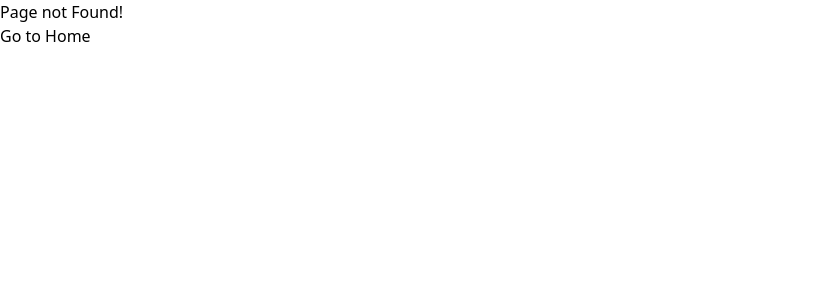
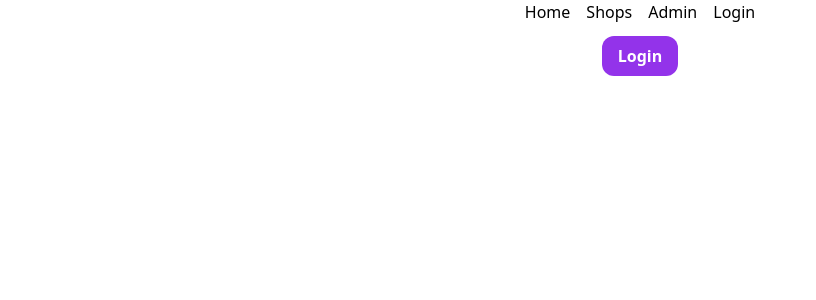
Before and after one commit to ahsaanjee045/10-react-basic, a React (Vite) app: page /login in a window 1280 px wide. Before the commit this address had no page. Shown: the top 300 px of the page, without its empty margins (0-816 px from the left). Built offline with nearby package versions, Linux system fonts and the light colour scheme.

Commit message:
added dynamic routes

```diff
--- a/package.json
+++ b/package.json
@@ -15,6 +15,7 @@
     "react-dom": "^18.2.0",
     "react-hot-toast": "^2.4.1",
     "react-router-dom": "^6.22.0",
+    "react-spinners": "^0.13.8",
     "zod": "^3.22.4"
   },
   "devDependencies": {
--- a/src/App.jsx
+++ b/src/App.jsx
@@ -1,18 +1,39 @@
-import React from "react";
-import { Route, Routes } from "react-router-dom";
+import React, { useState } from "react";
+import { Navigate, Route, Routes } from "react-router-dom";
 import NotFound from "./pages/NotFound";
 import AdminLayout from "./layouts/AdminLayout";
+import Login from "./pages/Login";
+import Navbar from "./components/Navbar";
+import Shop from "./pages/Shop";
+import SingleProduct from "./pages/SingleProduct";
 
 const App = () => {
+    const [user, setUser] = useState(null);
     return (
         <div>
+            <Navbar />
             <Routes>
                 <Route path="/" element={<LandingPage />} />
                 <Route path="/shop" element={<Shop />} />
-                <Route path="/admin" element={<AdminLayout />}>
+                <Route path="/shop/:id" element={<SingleProduct />} />
+
+                <Route
+                    path="/admin"
+                    element={
+                        user ? (
+                            <AdminLayout user={user} />
+                        ) : (
+                            <Navigate to={"/"} />
+                        )
+                    }
+                >
                     <Route index element={<WelcomeAdmin />} />
                     <Route path="add-product" element={<AddProduct />} />
                 </Route>
+                <Route
+                    path="/login"
+                    element={<Login user={user} setUser={setUser} />}
+                />
 
                 <Route path="*" element={<NotFound />} />
             </Routes>
@@ -24,9 +45,6 @@ export default App;
 
 function LandingPage() {
     return <div>Landing page</div>;
-}
-function Shop() {
-    return <div>Shop page</div>;
 }
 
 function WelcomeAdmin() {
--- a/src/components/Navbar.jsx
+++ b/src/components/Navbar.jsx
@@ -10,15 +10,15 @@ const Navbar = () => {
                 </li>
                 <li>
                     {" "}
-                    <Link to="/dept">Departments</Link>
+                    <Link to="/shop">Shops</Link>
                 </li>
                 <li>
                     {" "}
-                    <Link to="/about">About</Link>
+                    <Link to="/admin">Admin</Link>
                 </li>
                 <li>
                     {" "}
-                    <Link to="/contact">Contact</Link>
+                    <Link to="/login">Login</Link>
                 </li>
             </ul>
         </div>
--- a/src/components/ProductCard.jsx
+++ b/src/components/ProductCard.jsx
@@ -1,4 +1,5 @@
 import React from "react";
+import { Link } from "react-router-dom";
 
 const ProductCard = ({ product = {} }) => {
     return (
@@ -21,10 +22,13 @@ const ProductCard = ({ product = {} }) => {
                         }}
                     >
                         <div style={{ marginRight: "25px" }}>
-                            <img
-                                style={{ width: "250px", height: "220px" }}
-                                src={product.thumbnail}
-                            />
+                            <Link to={`/shop/${product.id}`}>
+                                {" "}
+                                <img
+                                    style={{ width: "250px", height: "220px" }}
+                                    src={product.thumbnail}
+                                />
+                            </Link>
                         </div>
                         <div style={{ width: "30rem" }}>
                             <h3 style={{ marginBlockEnd: "0" }}>
--- a/src/layouts/AdminLayout.jsx
+++ b/src/layouts/AdminLayout.jsx
@@ -1,10 +1,18 @@
 import React from "react";
-import { Link, Outlet } from "react-router-dom";
+import { Link, Navigate, Outlet } from "react-router-dom";
 
-const AdminLayout = () => {
+const AdminLayout = ({user}) => {
+    // if (!user) {
+    //     return <Navigate to={"/"} />;
+    // }
+
+
+    // logically redirect
+
     return (
         <div className="flex h-screen">
             <aside className="bg-red-300 h-full px-4 py-6">
+                <h3>Welcome {user?.name}</h3>
                 <ul>
                     <li>
                         <Link className="hover:underline" to={"/admin"}>
--- /dev/null
+++ b/src/pages/Login.jsx
@@ -0,0 +1,28 @@
+import React from "react";
+import { Navigate, useNavigate } from "react-router-dom";
+
+const Login = ({ user, setUser }) => {
+    const navigate = useNavigate();
+    const handleLogin = () => {
+        setUser({ name: "Ahsaan" });
+        navigate("/");
+
+    };
+
+    if (user) {
+        return <Navigate to={"/"} />;
+    }
+
+    return (
+        <div className="flex items-center justify-center">
+            <button
+                onClick={handleLogin}
+                className="bg-purple-600 text-white font-semibold rounded-xl  px-4 py-2 mt-3"
+            >
+                Login
+            </button>
+        </div>
+    );
+};
+
+export default Login;
--- /dev/null
+++ b/src/pages/Shop.jsx
@@ -0,0 +1,26 @@
+import { useEffect, useState } from "react";
+import ProductCard from "../components/ProductCard";
+
+function Shop() {
+    const [products, setProducts] = useState([]);
+
+    useEffect(() => {
+        fetch("https://dummyjson.com/products")
+            .then((response) => response.json())
+            .then((data) => setProducts(data.products))
+            .catch((err) => console.log(err));
+    }, []);
+
+    return (
+        <div>
+            <h1>All Products</h1>
+            <div>
+                {products.map((product) => {
+                    return <ProductCard key={product.id} product={product} />;
+                })}
+            </div>
+        </div>
+    );
+}
+
+export default Shop;
--- /dev/null
+++ b/src/pages/SingleProduct.jsx
@@ -0,0 +1,32 @@
+import React, { useEffect, useState } from "react";
+import { useParams } from "react-router-dom";
+import { ClipLoader } from "react-spinners";
+
+const SingleProduct = () => {
+    const [loading, setLoading] = useState(true);
+    const { id } = useParams();
+
+    const [product, setProduct] = useState({});
+
+    useEffect(() => {
+        fetch("https://dummyjson.com/products/" + id)
+            .then((response) => response.json())
+            .then((data) => setProduct(data))
+            .catch((err) => console.log(err))
+            .finally(() => setLoading(false));
+    }, []);
+
+    console.log(product);
+
+    if (loading) {
+        return (
+            <div className="h-screen flex items-center justify-center">
+                <ClipLoader size={50} color="#000" />
+            </div>
+        );
+    }
+
+    return <div>Product Name : {product?.title}</div>;
+};
+
+export default SingleProduct;
```
Also changed, not shown: 2 other files (tests, documents, lock files or other folders).
